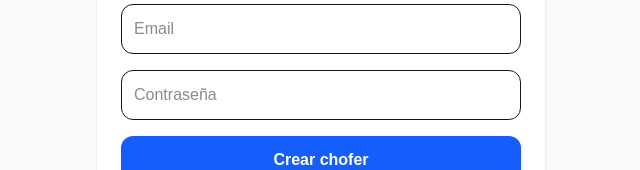
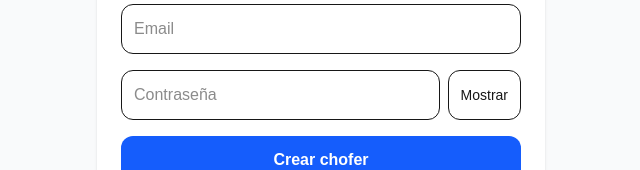
Before and after one commit to gregfirit-debug/sistema-cierre-digital, a Next.js app: page /admin/choferes in a window 1280 px wide. Shown: the part 162-332 px from the top of the page, without its empty margins (319-959 px from the left). Built offline with nearby package versions, Linux system fonts and the light colour scheme; no server answers.

Commit message:
Formulario chofer: mostrar/ocultar contraseña

```diff
--- a/src/app/admin/choferes/page.tsx
+++ b/src/app/admin/choferes/page.tsx
@@ -10,6 +10,7 @@ export default function AdminChoferesPage() {
   const [numeroChofer, setNumeroChofer] = useState("");
   const [email, setEmail] = useState("");
   const [password, setPassword] = useState("");
+  const [mostrarPassword, setMostrarPassword] = useState(false);
   const [mensaje, setMensaje] = useState("");
   const [guardando, setGuardando] = useState(false);
 
@@ -95,13 +96,23 @@ export default function AdminChoferesPage() {
             className="w-full rounded-xl border p-3"
           />
 
+       <div className="flex gap-2">
   <input
-            type="password"
+    type={mostrarPassword ? "text" : "password"}
     value={password}
     onChange={(e) => setPassword(e.target.value)}
     placeholder="Contraseña"
     className="w-full rounded-xl border p-3"
   />
+
+  <button
+    type="button"
+    onClick={() => setMostrarPassword(!mostrarPassword)}
+    className="rounded-xl border px-3 text-sm"
+  >
+    {mostrarPassword ? "Ocultar" : "Mostrar"}
+  </button>
+</div>
 
           <button
             type="button"
```
Lines whose indentation alone changed are shown as unchanged.
